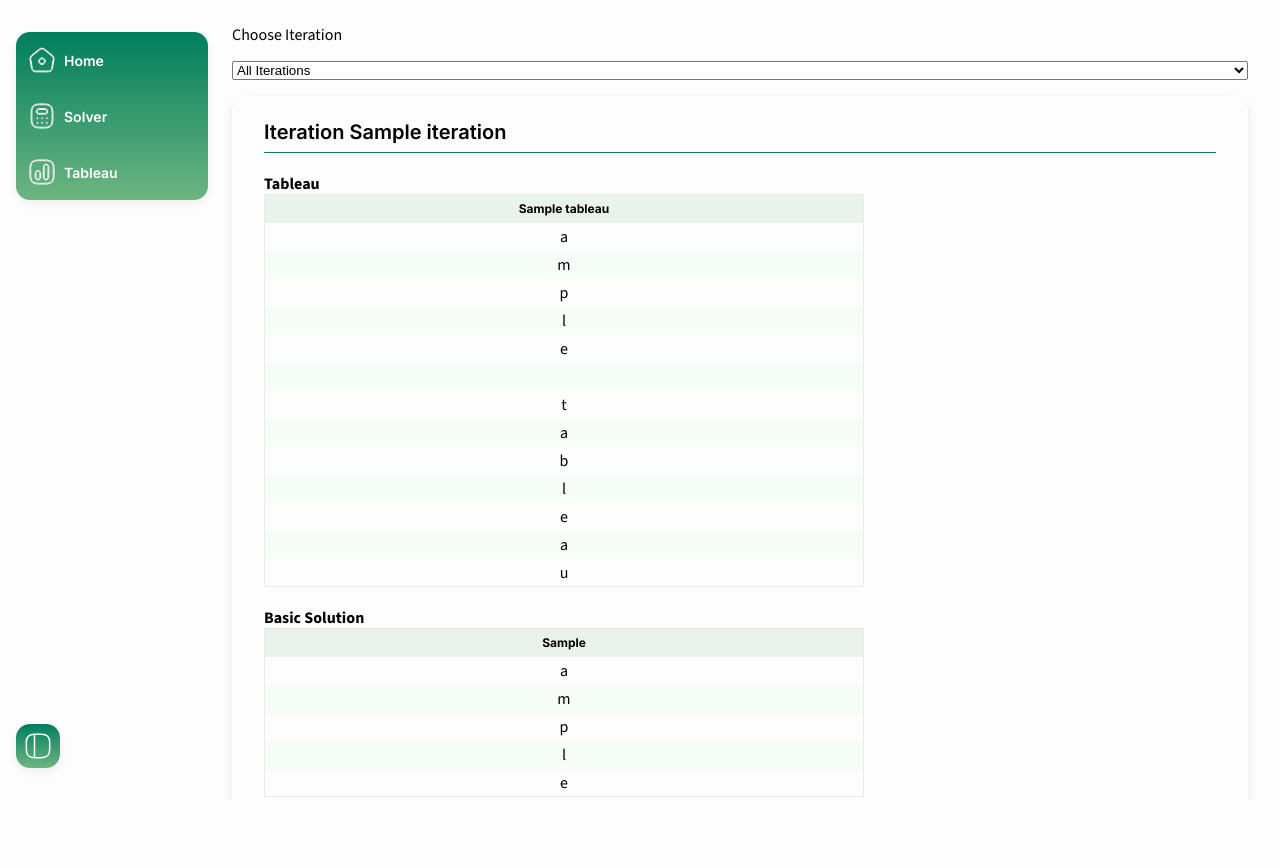
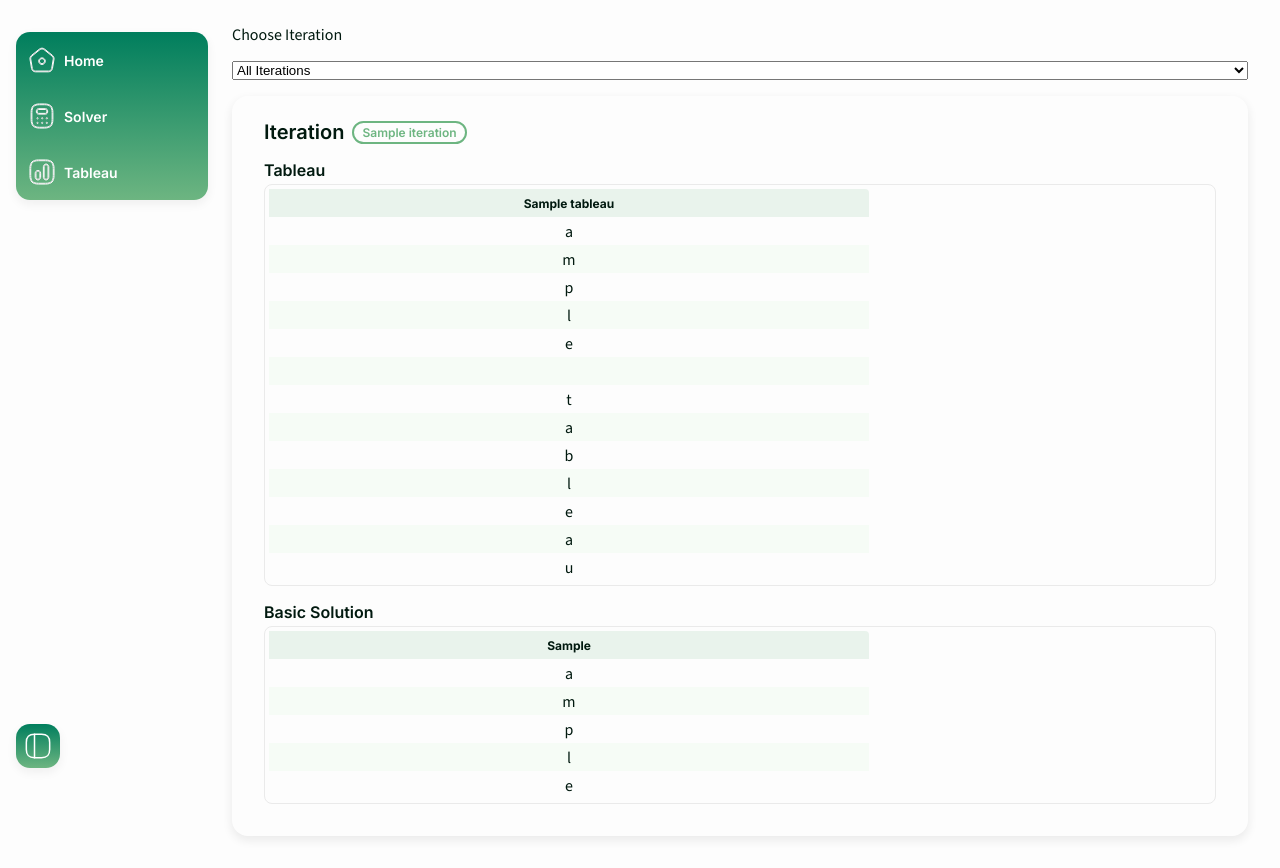
Before and after one commit to bamreyes/CMSC150_PROJECT, a Flask app: template templates/tableau.html in a window 1280 px wide. Before the commit the page ends 797 px from the top, so only its background shows below. Run offline with Flask 3, Linux system fonts and the light colour scheme; the template is opened without the code that fills it: most values are stand-ins (such as "Sample title", 1, 10 or a date in 2020); some web fonts are replaced.

Commit message:
add styling

```diff
--- a/solver/simplex.py
+++ b/solver/simplex.py
@@ -139,12 +139,16 @@ def solve(data):
     dualProblem = getDualProblem(solutionMatrix)
     result = simplex(dualProblem,projects_count)
 
-    units = [round(i, ROUND) for i in result["solution"]]
+    #units = [round(i, ROUND) for i in result["solution"]]
+    units = result["solution"]
     iterations = result["iterations"]
 
     # Solve for cost
-    costs = [round(projects[i]['Cost']*units[i], ROUND) for i in range(projects_count)]
+    costs = [f"{round(projects[i]['Cost']*units[i], ROUND):,.2f}" for i in range(projects_count)]
+    units = [round(i, ROUND) for i in units]
     optimized_cost = f"{float(iterations[-1]['basicSolution'][-1][-1]):,.2f}"
+
+
     print(optimized_cost)
 
     return {"projects": projects,
--- a/static/css/global.css
+++ b/static/css/global.css
@@ -13,7 +13,7 @@
     --primary-variant-color: #6db581;
     --secondary-color: #f8c828;
     --gray-color: #FDFDFD;
-    --black-color: #032517;
+    --black-color: #01190f;
 
     --title-24: 600 24px var(--font-inter);
     --title-20: 600 20px var(--font-inter);
--- a/static/css/layout.css
+++ b/static/css/layout.css
@@ -2,12 +2,14 @@
 html, body {
     height: 100%;
     margin: 0;
-    overflow: hidden;
+
 }
 
 body {
     display: flex;
     flex-direction: row;
+    overflow-y: auto;
+    color: var(--black-color);
 }
 
 /* --- SIDEBAR --- */
@@ -33,9 +35,8 @@ body.sidebar-collapsed .sidebar {
     display: flex;
     flex-direction: column;
     flex: 1;
-    overflow-y: auto;
+    overflow: visible;
     margin-right: 24px;
-    height: 100vh;
     min-width: 0;
 }
 
@@ -70,3 +71,11 @@ body.sidebar-collapsed .sidebar {
     max-width: 480px;
     min-width: 320px;
 }
+
+.tableau-wrapper {
+    padding: 0px 8px 32px 8px;
+    display: flex;
+    flex-direction: column;
+    gap: 16px;
+    flex: 1;
+}
--- a/static/css/scrollbar.css
+++ b/static/css/scrollbar.css
@@ -19,14 +19,16 @@
 /* Specific styling for tables and wrappers */
 .selection-table tbody::-webkit-scrollbar,
 .iteration-table tbody::-webkit-scrollbar,
-.result-table tbody::-webkit-scrollbar {
+.result-table tbody::-webkit-scrollbar,
+.iteration-table-wrapper::-webkit-scrollbar-thumb {
     width: 4px;
     height: 4px;
 }
 
 .selection-table tbody::-webkit-scrollbar-thumb,
 .iteration-table tbody::-webkit-scrollbar-thumb,
-.result-table tbody::-webkit-scrollbar-thumb {
+.result-table tbody::-webkit-scrollbar-thumb,
+.iteration-table-wrapper::-webkit-scrollbar-thumb {
     background: rgb(242, 242, 242);
     border-radius: 4px;
 }
@@ -35,6 +37,7 @@
 
 .selection-table tbody::-webkit-scrollbar-thumb:hover,
 .iteration-table tbody::-webkit-scrollbar-thumb:hover,
-.result-table tbody::-webkit-scrollbar-thumb:hover {
+.result-table tbody::-webkit-scrollbar-thumb:hover,
+.iteration-table-wrapper::-webkit-scrollbar-thumb:hover {
     background: var(--primary-color);
 }
--- a/static/css/selection.css
+++ b/static/css/selection.css
@@ -78,6 +78,7 @@
     border-left: 3px solid #6db58122;
     border-radius: 8px;
     flex-shrink: 0;
+
 }
 
 .selection-table tbody {
--- a/static/css/tableau.css
+++ b/static/css/tableau.css
@@ -1,50 +1,72 @@
 .iterations-wrapper {
     display: flex;
     flex-direction: column;
-    gap: 24px;
+    gap: 16px;
 }
 
 .iterations-wrapper hr {
     height: 1px;
     border: none;
-    background-color: var(--primary-color)
+    background-color: #eaeaea;
 }
 
-.table-wrapper {
+.iteration-wrapper {
+    display: flex;
+    flex-direction: column;
+    gap: 16px;
+    box-shadow: var(--box-shadow-color);
+    padding: 24px 32px 32px 32px;
+    border-radius: 16px;
+}
+
+.iteration-label {
+    align-items: center;
+    display: flex;
+    flex-direction: row;
+    gap: 8px;
+    font: var(--title-20);
+}
+
+.iteration-count {
+    font-size: 12px;
+    color: var(--primary-variant-color);
+    border: 2px solid var(--primary-variant-color);
+    border-radius: 12px;
+    padding: 2px 8px;
+}
+
+.iteration-tableau-wrapper,
+.iteration-solution-wrapper {
+    display: flex;
+    flex-direction: column;
+    gap: 4px;
+}
+
+.iteration-tableau-wrapper h4,
+.iteration-solution-wrapper h4 {
+    font: var(--title-16);
+}
+
+.iteration-table-wrapper {
+    border: 1px solid #eaeaea;
+    border-radius: 8px;
     display: flex;
     flex-direction: column;
     overflow-x: auto;
     overflow-y: hidden;
+    padding: 4px;
     width: 100%;
 }
 
-.table-wrapper table {
+.iteration-table-wrapper table {
     min-width: 600px;
     width: max-content;
     border-collapse: collapse;
     user-select: none;
 }
 
-.iteration-wrapper {
-    display: flex;
-    flex-direction: column;
-    gap: 20px;
-    box-shadow: var(--box-shadow-color);
-    padding: 24px 32px 32px 32px;
-    border-radius: 16px;
-}
-
-.iteration-label {
-    display: flex;
-    flex-direction: column;
-    gap: 8px;
-    font: var(--title-20);
-}
-
 .iteration-table {
     border-spacing: 0;
-    border: 1px solid #eaeaea;
-    border-radius: 8px;
     padding: 4px;
     width: 100%;
     table-layout: fixed;
@@ -78,6 +100,14 @@
     width: 40px;
 }
 
+.iteration-table thead tr th:first-child {
+    border-radius: 4px 0px 0px 0px;
+}
+
+.iteration-table thead tr th:last-child {
+    border-radius: 0px 4px 0px 0px;
+}
+
 .iteration-table tbody tr:nth-child(even) {
     background-color: rgb(246, 252, 246);
 }
--- a/static/js/script.js
+++ b/static/js/script.js
@@ -46,20 +46,20 @@ document.addEventListener('DOMContentLoaded', function() {
             console.log(allIterations)
             if (selectedValue == "all") {
                 allIterations.forEach(function(iteration) {
-                    iteration.style.display = "block";
+                    iteration.style.display = "flex";
                 });
             } else {
                 allIterations.forEach(function(iteration) {
                     iteration.style.display = "none";
                 });
                 var show = document.getElementById('iteration-'+selectedValue);
-                show.style.display = "block";
+                show.style.display = "flex";
             }
 
         });
     }
 
-    document.querySelectorAll('.table-wrapper').forEach(wrapper => {
+    document.querySelectorAll('.iteration-table-wrapper').forEach(wrapper => {
         let isDown = false;
         let startX;
         let scrollLeft;
--- a/templates/tableau.html
+++ b/templates/tableau.html
@@ -2,10 +2,8 @@
 
 {% block content %}
 
-
-
 <div class="tableau-wrapper">
-    <label for="cars">Choose Iteration</label>
+    <label for="iterationSelection">Choose Iteration</label>
     <select id = "iterationSelection">
         <option value="all">All Iterations</option>
         {% for i in iterations %}
@@ -16,10 +14,11 @@
     <div id = "iterations-section" class="iterations-wrapper">
         {% for iteration in iterations %}
         <div id = "iteration-{{iteration.iteration}}" class="iteration-wrapper">
-            <h2 class="iteration-label">Iteration {{iteration.iteration}}<hr></h2>
+            <h2 class="iteration-label">Iteration <span class="iteration-count">{{iteration.iteration}}</span><hr></h2>
 
-            <div class="table-wrapper">
+            <span class="iteration-tableau-wrapper">
                 <h4>Tableau</h4>
+                <div class="iteration-table-wrapper">
                     <table class = "iteration-table">
                         <thead>
                         <tr>
@@ -39,8 +38,11 @@
                         </tbody>
                     </table>
                 </div>
-            <div class="table-wrapper">
+            </span>
+
+            <span class="iteration-solution-wrapper">
                 <h4>Basic Solution</h4>
+                <div class="iteration-table-wrapper">
                     <table class = "iteration-table">
                         <thead>
                             <tr>
@@ -60,6 +62,8 @@
                         </tbody>
                     </table>
                 </div>
+            </span>
+
         </div>
 
         {% endfor %}
```
Also changed, not shown: static/css/result.css (+13 -13 lines), 2 other files. Lines whose indentation alone changed are shown as unchanged.
